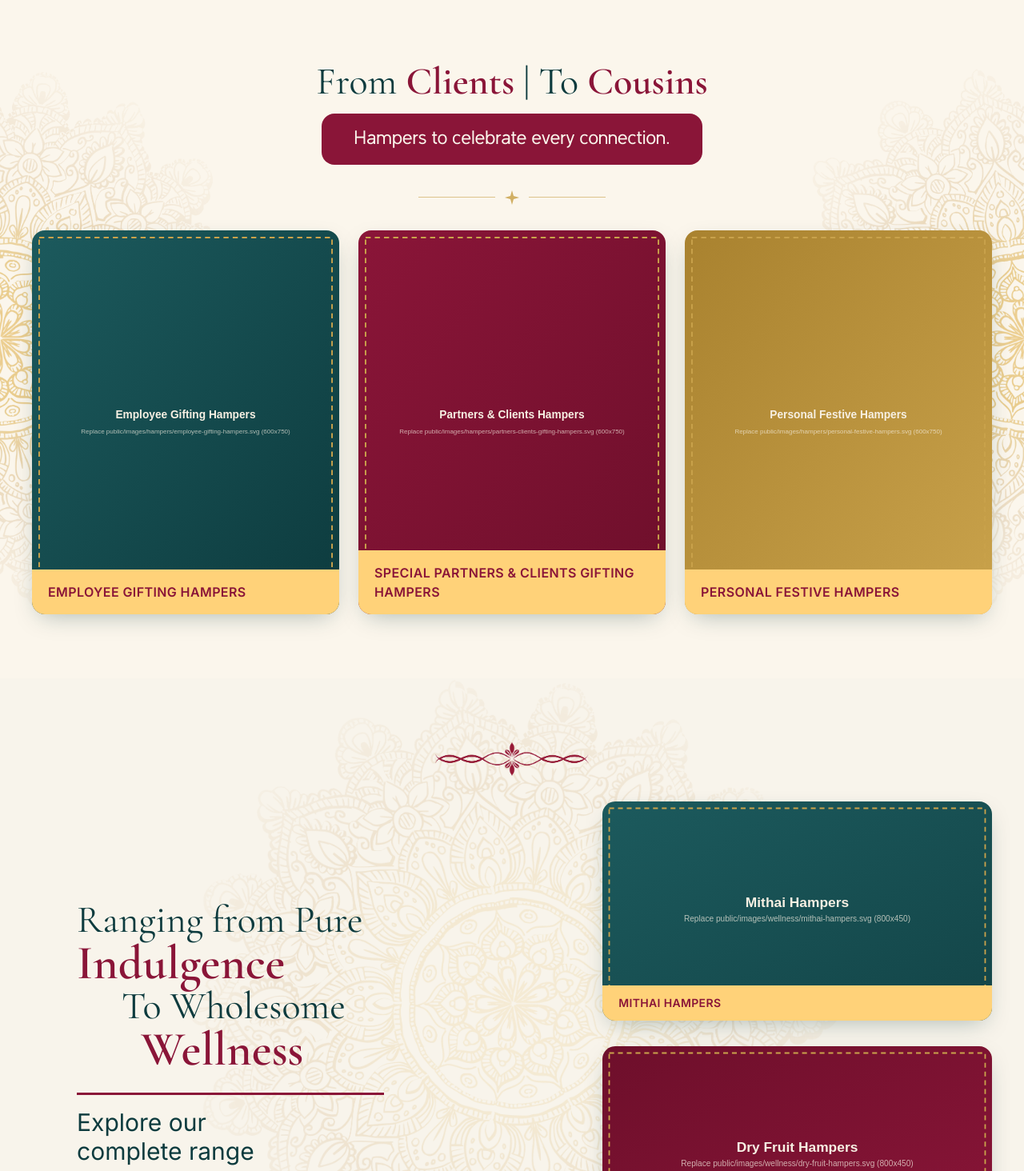
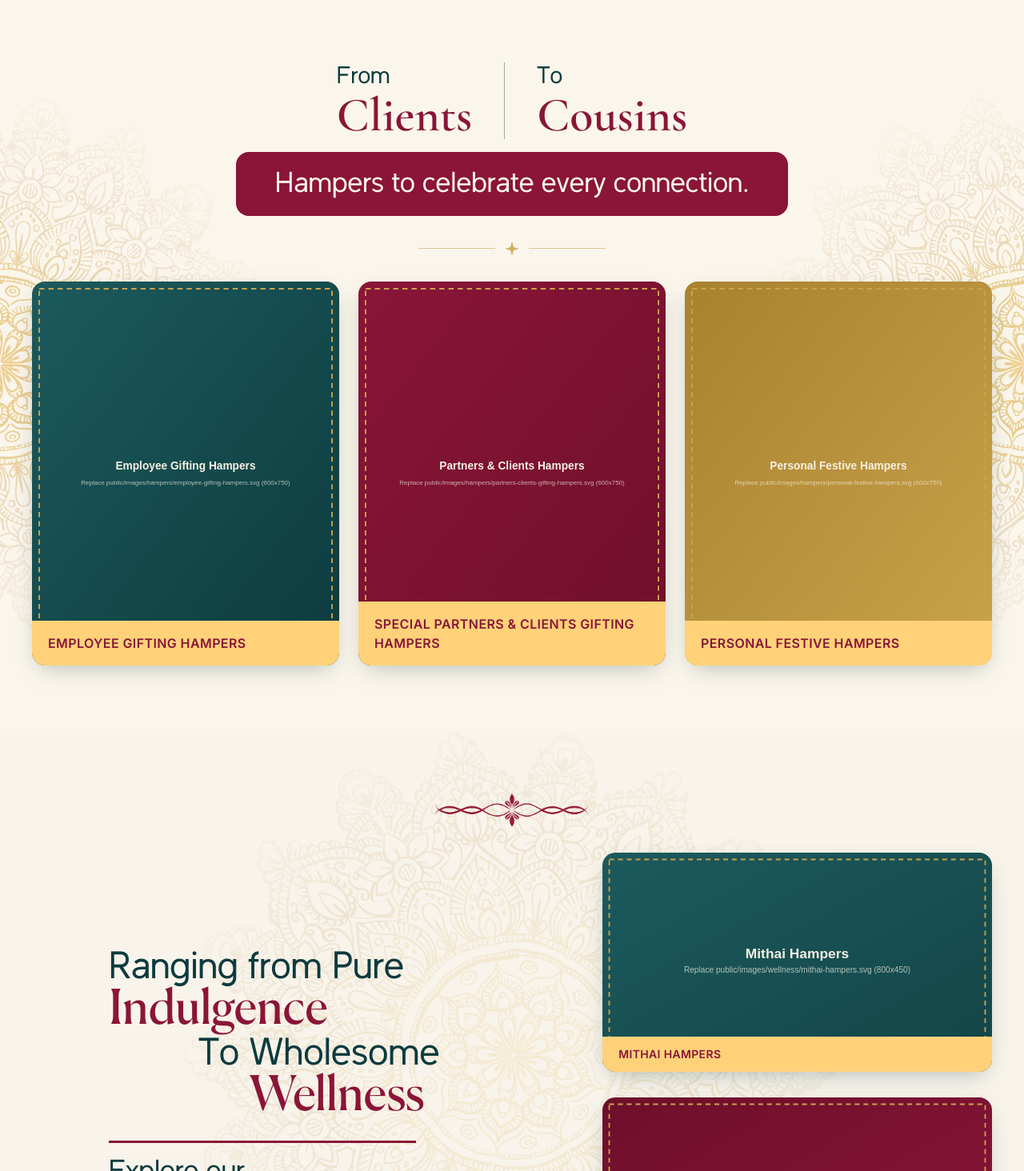
Before and after one commit to techhowl/Haldiram-landing-page, a Next.js app: page / in a window 1280 px wide. Shown: the part 806-2270 px from the top of the page at 80% size. Built offline with nearby package versions, Linux system fonts and the light colour scheme.

Commit message:
latest changes

```diff
--- a/src/app/layout.tsx
+++ b/src/app/layout.tsx
@@ -1,19 +1,20 @@
 import type { Metadata, Viewport } from "next";
-import { Playfair_Display, Cormorant_Garamond, Inter, Fraunces } from "next/font/google";
+import { Playfair_Display, Cormorant_Garamond, Inter } from "next/font/google";
 import localFont from "next/font/local";
 import "./globals.css";
 
 const latinka = localFont({
-  src: "../fonts/Latinka-Regular.ttf",
-  weight: "400",
+  src: [
+    { path: "../fonts/Latinka-Light.ttf", weight: "300" },
+    { path: "../fonts/Latinka-Regular.ttf", weight: "400" },
+  ],
   variable: "--font-latinka",
   display: "swap",
 });
 
-const fraunces = Fraunces({
-  subsets: ["latin"],
-  weight: ["500", "600"],
-  style: ["normal"],
+const canela = localFont({
+  src: "../fonts/Canela-Regular-Trial.otf",
+  weight: "400",
   variable: "--font-canela",
   display: "swap",
 });
@@ -92,7 +93,7 @@ export default function RootLayout({
   return (
     <html lang="en">
       <body
-        className={`${playfair.variable} ${cormorant.variable} ${inter.variable} ${latinka.variable} ${fraunces.variable} font-sans antialiased`}
+        className={`${playfair.variable} ${cormorant.variable} ${inter.variable} ${latinka.variable} ${canela.variable} font-sans antialiased`}
       >
         {children}
       </body>
--- a/src/components/AnimatedFromTo.tsx
+++ b/src/components/AnimatedFromTo.tsx
@@ -29,8 +29,9 @@ export default function AnimatedFromTo() {
   const pair = WORD_PAIRS[index];
 
   return (
-    <h2 className="font-display text-3xl sm:text-4xl lg:text-5xl leading-tight">
-      <span className="text-teal-deep">From </span>
+    <h2 className="font-display leading-tight flex items-center justify-center gap-6 sm:gap-8 lg:gap-10">
+      <span className="flex flex-col items-start">
+        <span className="font-latinka font-normal text-teal-deep text-xl sm:text-2xl lg:text-3xl">From</span>
         <AnimatePresence mode="wait">
           <motion.span
             key={pair.from}
@@ -38,12 +39,17 @@ export default function AnimatedFromTo() {
             animate={{ opacity: 1, y: 0 }}
             exit={{ opacity: 0, y: -10 }}
             transition={{ duration: 0.45, ease: "easeOut" }}
-          className="inline-block text-burgundy font-semibold"
+            className="inline-block text-burgundy font-semibold text-4xl sm:text-5xl lg:text-6xl"
           >
             {pair.from}
           </motion.span>
         </AnimatePresence>
-      <span className="text-teal-deep"> | To </span>
+      </span>
+
+      <span aria-hidden="true" className="h-16 sm:h-20 lg:h-24 w-px bg-teal-deep/40" />
+
+      <span className="flex flex-col items-start">
+        <span className="font-latinka font-normal text-teal-deep text-xl sm:text-2xl lg:text-3xl">To</span>
         <AnimatePresence mode="wait">
           <motion.span
             key={pair.to}
@@ -51,11 +57,12 @@ export default function AnimatedFromTo() {
             animate={{ opacity: 1, y: 0 }}
             exit={{ opacity: 0, y: -10 }}
             transition={{ duration: 0.45, ease: "easeOut" }}
-          className="inline-block text-burgundy font-semibold"
+            className="inline-block text-burgundy font-semibold text-4xl sm:text-5xl lg:text-6xl"
           >
             {pair.to}
           </motion.span>
         </AnimatePresence>
+      </span>
     </h2>
   );
 }
--- a/src/components/BrandStory.tsx
+++ b/src/components/BrandStory.tsx
@@ -3,21 +3,21 @@ import CTAButton from "./CTAButton";
 
 interface Feature {
   icon: string;
-  title: string;
+  titleLines: [string, string];
 }
 
 const features: Feature[] = [
   {
     icon: "/images/icons/express-delivery 1.png",
-    title: "Delivering Pan India",
+    titleLines: ["Delivering", "Pan India"],
   },
   {
     icon: "/images/icons/discount 1.png",
-    title: "Special Discounts on Bulk Orders",
+    titleLines: ["Special Discounts", "on Bulk Orders"],
   },
   {
     icon: "/images/icons/gift (1) 1.png",
-    title: "Wide Range of Hampers for Every Need",
+    titleLines: ["Wide Range of Hampers", "for Every Need"],
   },
 ];
 
@@ -49,12 +49,12 @@ export default function BrandStory() {
       />
 
       <div className="relative mx-auto max-w-content px-4 sm:px-6 lg:px-10 text-center">
-        <h2 className="font-sans font-normal text-cream-light text-3xl sm:text-4xl lg:text-5xl leading-tight">
+        <h2 className="font-latinka font-normal text-cream-light text-3xl sm:text-4xl lg:text-5xl leading-tight">
           At the heart of
           <br />
           every celebration
         </h2>
-        <p className="mt-3 font-canela uppercase text-cream-light text-5xl sm:text-6xl lg:text-7xl tracking-[0.1em] font-semibold">
+        <p className="mt-0 font-canela font-normal leading-none uppercase text-cream-light text-[72px] tracking-wide">
           Since 1937
         </p>
 
@@ -67,19 +67,21 @@ export default function BrandStory() {
         <div className="mt-10 flex flex-wrap items-center justify-center gap-6">
           {features.map((feature) => (
             <div
-              key={feature.title}
+              key={feature.titleLines.join(" ")}
               className="flex flex-col items-center justify-center gap-4 w-[356px] h-[214px] rounded-2xl border border-white/25 bg-gradient-to-br from-white/20 via-white/5 to-white/[0.02] backdrop-blur-md px-6 shadow-[0_8px_32px_rgba(0,0,0,0.15)]"
             >
-              <Image src={feature.icon} alt="" aria-hidden="true" width={56} height={56} className="w-12 h-12 sm:w-14 sm:h-14" />
-              <h3 className="text-cream-light font-semibold text-sm sm:text-base uppercase tracking-wide">
-                {feature.title}
+              <Image src={feature.icon} alt="" aria-hidden="true" width={72} height={72} className="w-16 h-16 sm:w-[72px] sm:h-[72px]" />
+              <h3 className="font-latinka font-light text-cream-light text-[20px] leading-snug uppercase tracking-wide">
+                {feature.titleLines[0]}
+                <br />
+                {feature.titleLines[1]}
               </h3>
             </div>
           ))}
         </div>
 
         <div className="mt-12">
-          <CTAButton variant="gold" type="button" className="rounded-full">
+          <CTAButton variant="gold" type="button" className="rounded-xl">
             Get Quote
           </CTAButton>
         </div>
--- a/src/components/CTAButton.tsx
+++ b/src/components/CTAButton.tsx
@@ -12,7 +12,7 @@ const VARIANT_CLASSES: Record<Variant, string> = {
   outline:
     "bg-transparent text-gold border border-gold hover:bg-gold hover:text-teal-deep",
   gold:
-    "bg-gradient-to-b from-gold-light to-gold text-burgundy-dark border border-gold-dark/60 hover:from-gold hover:to-gold-dark",
+    "bg-gradient-to-br from-gold-light via-gold to-gold-dark text-burgundy-dark border border-[#8a4a1f]/70 shadow-md hover:from-gold hover:to-gold-dark",
 };
 
 export default function CTAButton({
--- a/src/components/HamperCategories.tsx
+++ b/src/components/HamperCategories.tsx
@@ -55,7 +55,7 @@ export default function HamperCategories() {
           <AnimatedFromTo />
 
           <div className="mt-4 flex justify-center">
-            <span className="inline-block bg-burgundy text-cream-light font-latinka font-normal text-lg sm:text-xl lg:text-2xl px-8 py-3 sm:px-10 sm:py-4 rounded-2xl">
+            <span className="inline-block whitespace-nowrap text-center bg-burgundy text-cream-light font-latinka font-normal text-2xl sm:text-3xl lg:text-4xl px-8 py-4 sm:px-12 sm:py-5 rounded-2xl">
               Hampers to celebrate every connection.
             </span>
           </div>
--- a/src/components/IndulgenceWellness.tsx
+++ b/src/components/IndulgenceWellness.tsx
@@ -40,21 +40,30 @@ export default function IndulgenceWellness() {
 
         <div className="mt-8 grid grid-cols-1 lg:grid-cols-[1fr_0.75fr] gap-10 lg:gap-16 items-center">
           {/* Editorial text block */}
-          <div className="max-w-xl pl-6 sm:pl-10 lg:pl-14">
-            <h2 className="font-display leading-[1.1] text-3xl sm:text-4xl lg:text-5xl">
-              <span className="block text-teal-deep">Ranging from Pure</span>
-              <span className="block text-burgundy font-semibold text-4xl sm:text-5xl lg:text-6xl">
+          <div className="max-w-xl pl-10 sm:pl-16 lg:pl-24">
+            <h2 className="leading-[1.1] text-3xl sm:text-4xl lg:text-5xl">
+              <span className="block font-latinka font-normal text-teal-deep">Ranging from Pure</span>
+              <span className="block font-canela font-normal text-burgundy text-4xl sm:text-5xl lg:text-6xl">
                 Indulgence
               </span>
-              <span className="block text-teal-deep pl-10 sm:pl-14">To Wholesome</span>
-              <span className="block text-burgundy font-semibold text-4xl sm:text-5xl lg:text-6xl pl-14 sm:pl-20">
-                Wellness
+              <span className="flex items-baseline pl-20 sm:pl-24 lg:pl-28 font-latinka font-normal text-teal-deep">
+                <span className="whitespace-pre">To </span>
+                <span>Wholesome</span>
+              </span>
+              <span className="flex items-baseline pl-20 sm:pl-24 lg:pl-28 font-canela font-normal text-burgundy text-4xl sm:text-5xl lg:text-6xl">
+                <span
+                  aria-hidden="true"
+                  className="invisible whitespace-pre font-latinka text-3xl sm:text-4xl lg:text-5xl"
+                >
+                  To{" "}
+                </span>
+                <span>Wellness</span>
               </span>
             </h2>
 
             <span className="mt-6 block h-[3px] w-64 sm:w-80 lg:w-96 bg-burgundy" />
 
-            <p className="mt-4 text-teal-deep text-2xl sm:text-3xl">
+            <p className="mt-4 font-latinka font-normal text-teal-deep text-3xl sm:text-4xl">
               Explore our
               <br />
               complete range
```
Also changed, not shown: src/fonts/Canela-Regular-Trial.otf (added), src/fonts/Latinka-Light.ttf (added). Lines whose indentation alone changed are shown as unchanged.
